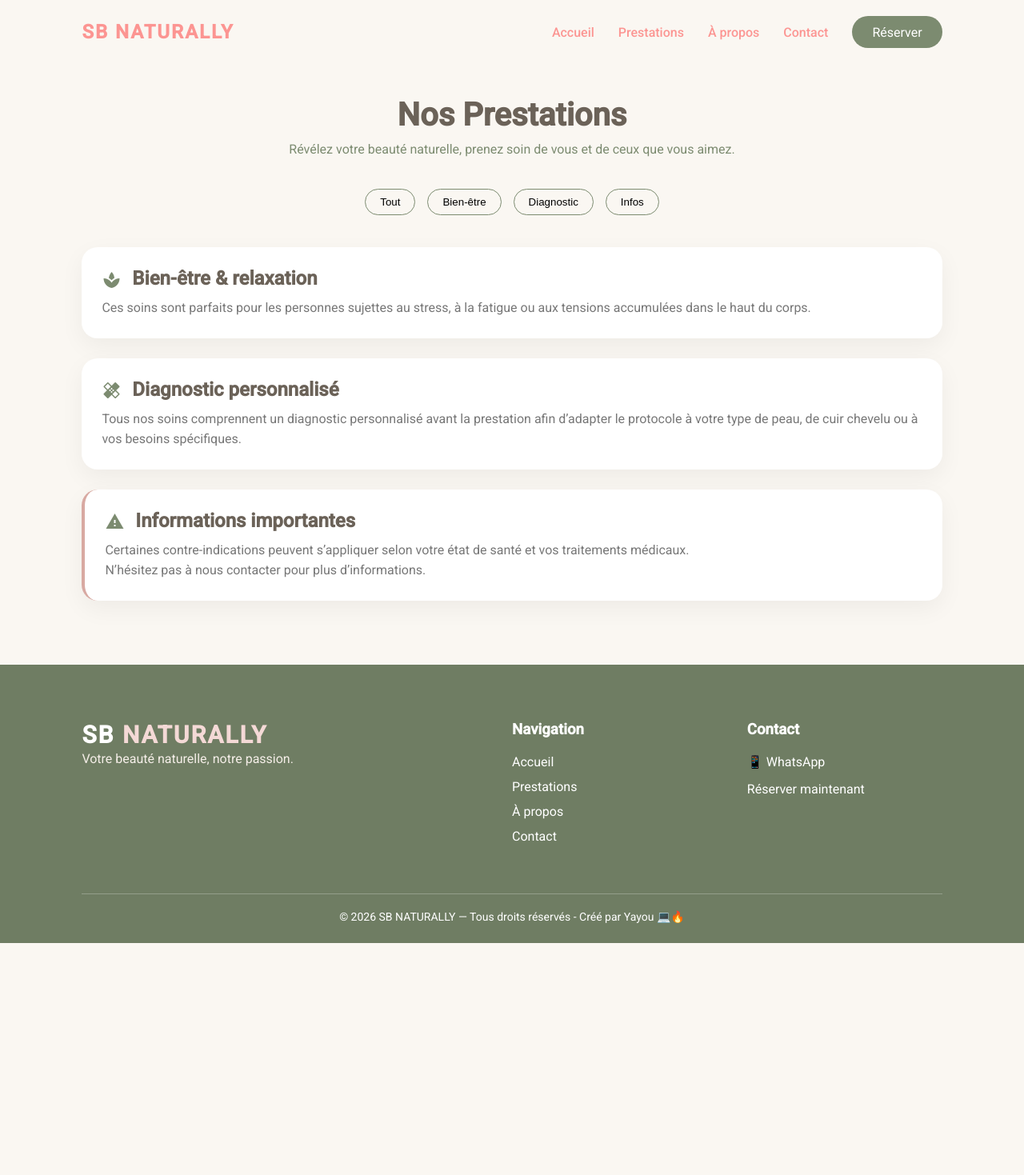
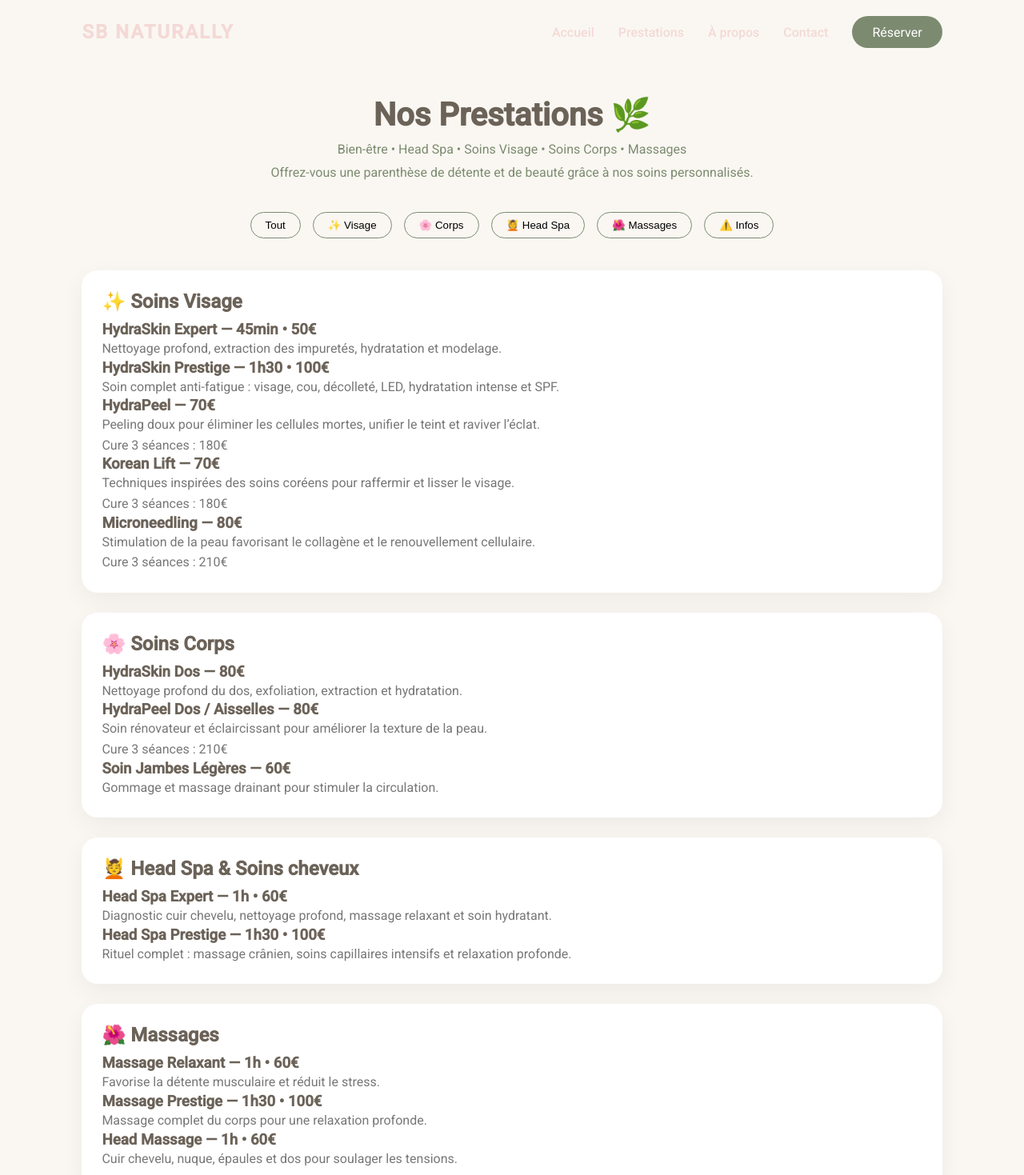
Before and after one commit to layayance/-sb-naturally, an Angular app: page /prestations in a window 1280 px wide. Shown: the top 1469 px of the page at 80% size. Before the commit the page ends 1179 px from the top, so only its background shows below. Built offline with nearby package versions, Linux system fonts and the light colour scheme.

Commit message:
change de color et ajots des elements dans prestations

```diff
--- a/src/app/layout/navbar/navbar.scss
+++ b/src/app/layout/navbar/navbar.scss
@@ -11,7 +11,8 @@
 
   padding: 20px 8%;
   background: transparent;
-  color: rgba(255, 0, 0, 0.395);
+  // color: rgba(255, 0, 208, 0.932);
+  color: #f4d9d6;
 
   transition: 0.4s;
 
--- a/src/app/pages/prestations/prestations.html
+++ b/src/app/pages/prestations/prestations.html
@@ -1,59 +1,143 @@
 <section class="prestations">
+  <!-- HEADER -->
   <div class="header">
-    <h1>Nos Prestations</h1>
+    <h1>Nos Prestations 🌿</h1>
 
-    <p>Révélez votre beauté naturelle, prenez soin de vous et de ceux que vous aimez.</p>
+    <p>Bien-être • Head Spa • Soins Visage • Soins Corps • Massages</p>
+
+    <p>Offrez-vous une parenthèse de détente et de beauté grâce à nos soins personnalisés.</p>
   </div>
 
   <!-- FILTRES -->
   <div class="filters">
+    <!-- Affiche toutes les prestations -->
     <button (click)="setFilter('all')">Tout</button>
 
-    <button (click)="setFilter('bienetre')">Bien-être</button>
+    <!-- Filtre soins visage -->
+    <button (click)="setFilter('visage')">✨ Visage</button>
 
-    <button (click)="setFilter('diagnostic')">Diagnostic</button>
+    <!-- Filtre soins corps -->
+    <button (click)="setFilter('corps')">🌸 Corps</button>
 
-    <button (click)="setFilter('info')">Infos</button>
+    <!-- Filtre Head Spa -->
+    <button (click)="setFilter('headspa')">💆 Head Spa</button>
+
+    <!-- Filtre massages -->
+    <button (click)="setFilter('massage')">🌺 Massages</button>
+
+    <!-- Infos -->
+    <button (click)="setFilter('info')">⚠️ Infos</button>
   </div>
 
-  <!-- CONTENU -->
   <div class="grid">
-    <!-- BIEN-ÊTRE -->
-    <div class="card" *ngIf="selected === 'all' || selected === 'bienetre'">
-      <h2>
-        <mat-icon>spa</mat-icon>
-        Bien-être & relaxation
-      </h2>
+    <!-- ===================== -->
+    <!-- SOINS VISAGE -->
+    <!-- ===================== -->
+
+    <div class="card" *ngIf="selected === 'all' || selected === 'visage'">
+      <h2>✨ Soins Visage</h2>
+
+      <h3>HydraSkin Expert — 45min • 50€</h3>
+
+      <p>Nettoyage profond, extraction des impuretés, hydratation et modelage.</p>
+
+      <h3>HydraSkin Prestige — 1h30 • 100€</h3>
+
+      <p>Soin complet anti-fatigue : visage, cou, décolleté, LED, hydratation intense et SPF.</p>
+
+      <h3>HydraPeel — 70€</h3>
+
+      <p>Peeling doux pour éliminer les cellules mortes, unifier le teint et raviver l’éclat.</p>
+
+      <p>Cure 3 séances : 180€</p>
+
+      <h3>Korean Lift — 70€</h3>
+
+      <p>Techniques inspirées des soins coréens pour raffermir et lisser le visage.</p>
+
+      <p>Cure 3 séances : 180€</p>
+
+      <h3>Microneedling — 80€</h3>
+
+      <p>Stimulation de la peau favorisant le collagène et le renouvellement cellulaire.</p>
+
+      <p>Cure 3 séances : 210€</p>
+    </div>
+
+    <!-- ===================== -->
+    <!-- SOINS CORPS -->
+    <!-- ===================== -->
+
+    <div class="card" *ngIf="selected === 'all' || selected === 'corps'">
+      <h2>🌸 Soins Corps</h2>
+
+      <h3>HydraSkin Dos — 80€</h3>
+
+      <p>Nettoyage profond du dos, exfoliation, extraction et hydratation.</p>
+
+      <h3>HydraPeel Dos / Aisselles — 80€</h3>
+
+      <p>Soin rénovateur et éclaircissant pour améliorer la texture de la peau.</p>
+
+      <p>Cure 3 séances : 210€</p>
+
+      <h3>Soin Jambes Légères — 60€</h3>
+
+      <p>Gommage et massage drainant pour stimuler la circulation.</p>
+    </div>
+
+    <!-- ===================== -->
+    <!-- HEAD SPA -->
+    <!-- ===================== -->
+
+    <div class="card" *ngIf="selected === 'all' || selected === 'headspa'">
+      <h2>💆 Head Spa & Soins cheveux</h2>
+
+      <h3>Head Spa Expert — 1h • 60€</h3>
+
+      <p>Diagnostic cuir chevelu, nettoyage profond, massage relaxant et soin hydratant.</p>
+
+      <h3>Head Spa Prestige — 1h30 • 100€</h3>
+
+      <p>Rituel complet : massage crânien, soins capillaires intensifs et relaxation profonde.</p>
+    </div>
+
+    <!-- ===================== -->
+    <!-- MASSAGES -->
+    <!-- ===================== -->
+
+    <div class="card" *ngIf="selected === 'all' || selected === 'massage'">
+      <h2>🌺 Massages</h2>
+
+      <h3>Massage Relaxant — 1h • 60€</h3>
+
+      <p>Favorise la détente musculaire et réduit le stress.</p>
+
+      <h3>Massage Prestige — 1h30 • 100€</h3>
+
+      <p>Massage complet du corps pour une relaxation profonde.</p>
+
+      <h3>Head Massage — 1h • 60€</h3>
+
+      <p>Cuir chevelu, nuque, épaules et dos pour soulager les tensions.</p>
+    </div>
+
+    <!-- ===================== -->
+    <!-- INFORMATIONS -->
+    <!-- ===================== -->
+
+    <div class="card info" *ngIf="selected === 'all' || selected === 'info'">
+      <h2>⚠️ Informations importantes</h2>
 
       <p>
-        Ces soins sont parfaits pour les personnes sujettes au stress, à la fatigue ou aux tensions
-        accumulées dans le haut du corps.
+        Ces soins sont parfaits pour les personnes sujettes au stress, à la fatigue ou aux tensions.
       </p>
-    </div>
 
-    <!-- DIAGNOSTIC -->
-    <div class="card" *ngIf="selected === 'all' || selected === 'diagnostic'">
-      <h2>
-        <mat-icon>healing</mat-icon>
-        Diagnostic personnalisé
-      </h2>
+      <p>Tous nos soins comprennent un diagnostic personnalisé avant la prestation.</p>
 
       <p>
-        Tous nos soins comprennent un diagnostic personnalisé avant la prestation afin d’adapter le
-        protocole à votre type de peau, de cuir chevelu ou à vos besoins spécifiques.
-      </p>
-    </div>
-
-    <!-- INFOS -->
-    <div class="card info" *ngIf="selected === 'all' || selected === 'info'">
-      <h2>
-        <mat-icon>warning</mat-icon>
-        Informations importantes
-      </h2>
-
-      <p>
-        Certaines contre-indications peuvent s’appliquer selon votre état de santé et vos
-        traitements médicaux.
+        Certaines contre-indications peuvent s’appliquer selon votre état de santé et traitements
+        médicaux.
       </p>
 
       <p>N’hésitez pas à nous contacter pour plus d’informations.</p>
```
